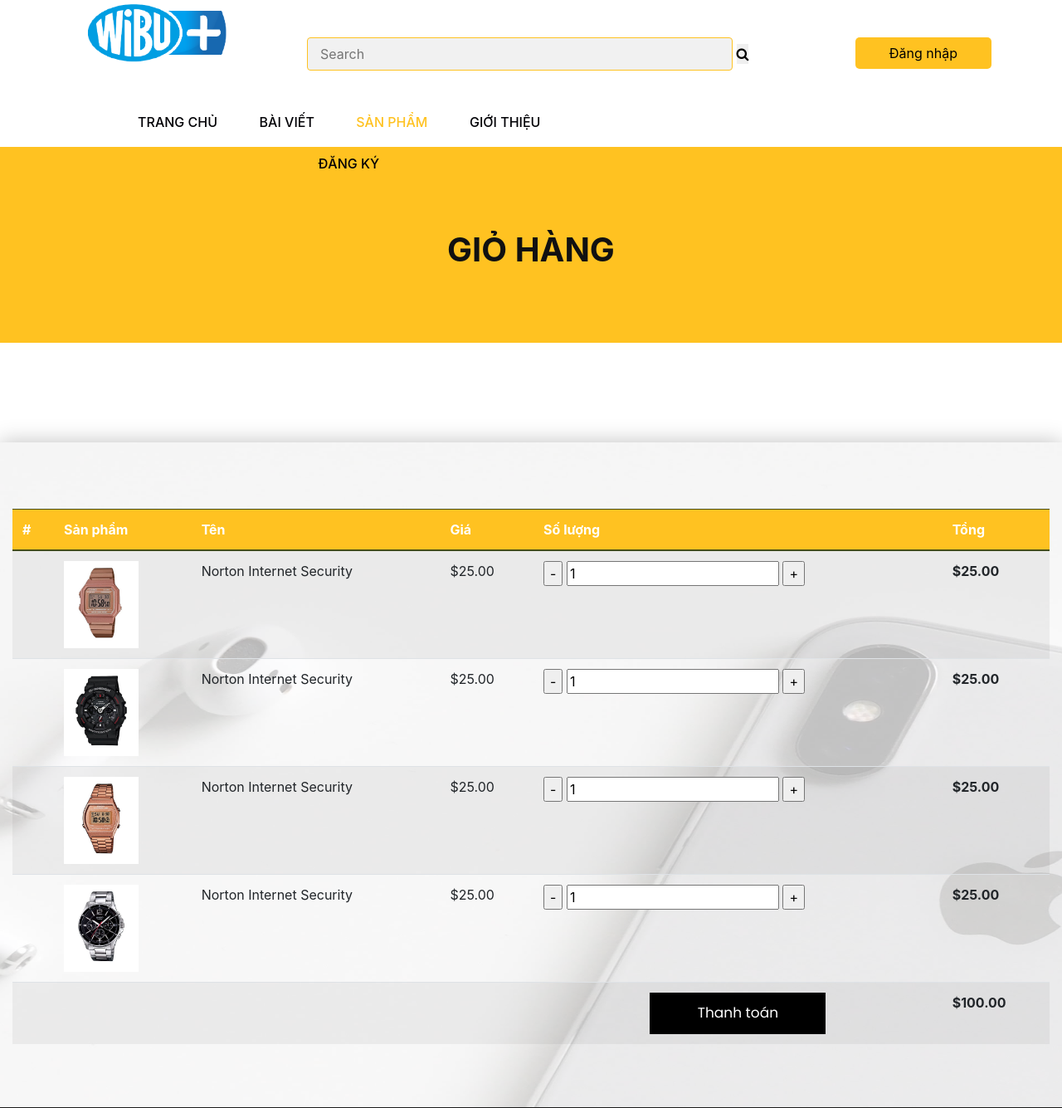
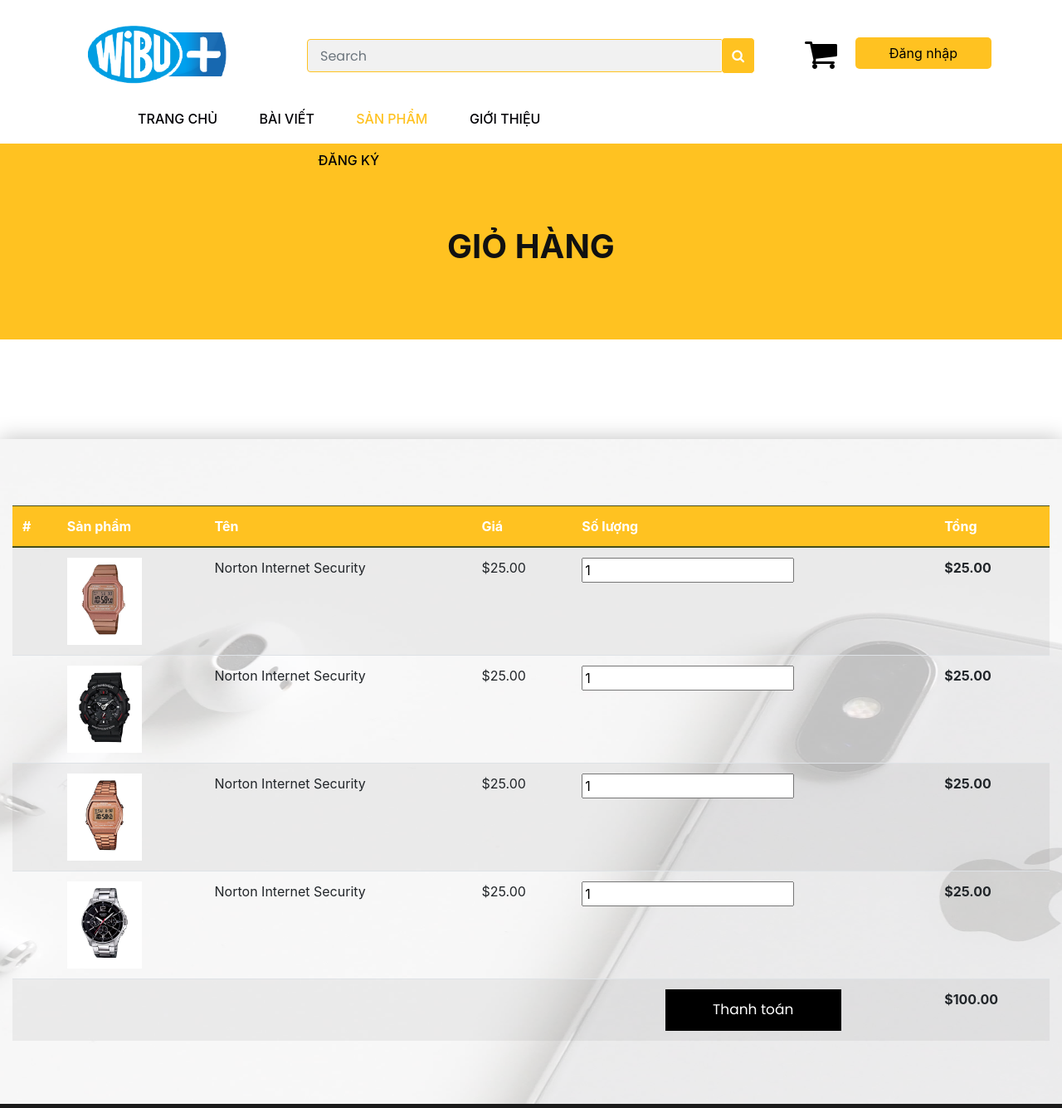
Before and after one commit to tienvu797/wibu-btl, a PHP site: page /cart.html in a window 1280 px wide. Shown: the top 1335 px of the page at 83% size. Run offline with PHP 8.4, Linux system fonts and the light colour scheme; some libraries are stand-ins or nearby versions.

Commit message:
no message

```diff
--- a/cart.html
+++ b/cart.html
@@ -59,12 +59,19 @@
                             </div>
                             <div class="col-md-6">
                                 <div class="search">
-                                    <input type="text" placeholder="Search">
-                                    <button><i class="fa fa-search"></i></button>
+                                    <div class="input-group mb-3">
+                                      <input type="text" class="form-control" placeholder="Search">
+                                      <div class="input-group-append">
+                                        <button id="btn-search" class="btn btn-success" type="submit"><i class="fa fa-search"></i></button>
+                                      </div>
+                                    </div>
                                 </div>
                             </div>
                             <div class="col-md-3">
                                 <li><button id="buy" onclick="document.getElementById('id01').style.display='block'" style="width:auto;">Đăng nhập</button></li>
+                                <div id="btn-card" >
+                                    <a href="cart.html"><i class="fa fa-shopping-cart"></i></a>
+                                </div>
                                 <div id="id01" class="modal">
                                     <span onclick="document.getElementById('id01').style.display='none'" class="close" title="Close Modal">&times;</span>
                                     <form class="modal-content" action="/action_page.php">
@@ -153,9 +160,7 @@
                                 <td>$25.00</td>
                                 <td>
                                     <div class="quantity buttons_added">
-                                        <input type="button" class="minus" value="-">
                                         <input type="number" size="4" class="input-text qty text" title="Qty" value="1" min="0" step="1">
-                                        <input type="button" class="plus" value="+">
                                     </div>
                                 </td>
                                 <th>$25.00</th>
@@ -167,9 +172,7 @@
                                 <td>$25.00</td>
                                 <td>
                                     <div class="quantity buttons_added">
-                                        <input type="button" class="minus" value="-">
                                         <input type="number" size="4" class="input-text qty text" title="Qty" value="1" min="0" step="1">
-                                        <input type="button" class="plus" value="+">
                                     </div>
                                 </td>
                                 <th>$25.00</th>
@@ -181,9 +184,7 @@
                                 <td>$25.00</td>
                                 <td>
                                     <div class="quantity buttons_added">
-                                        <input type="button" class="minus" value="-">
                                         <input type="number" size="4" class="input-text qty text" title="Qty" value="1" min="0" step="1">
-                                        <input type="button" class="plus" value="+">
                                     </div>
                                 </td>
                                 <th>$25.00</th>
@@ -195,9 +196,7 @@
                                 <td>$25.00</td>
                                 <td>
                                     <div class="quantity buttons_added">
-                                        <input type="button" class="minus" value="-">
                                         <input type="number" size="4" class="input-text qty text" title="Qty" value="1" min="0" step="1">
-                                        <input type="button" class="plus" value="+">
                                     </div>
                                 </td>
                                 <th>$25.00</th>
--- a/css/style.css
+++ b/css/style.css
@@ -38,19 +38,37 @@
 .mySlides {display:none;}
 
 #imgcorousel{
-		background: #ddd;
+	background: #ddd;
     text-align: center;
     margin-bottom: 30px;
     padding: 20px 25px;
 }
 
-
-
+.input-group > .input-group-append > .btn{
+	border-top-left-radius: 0;
+    border-bottom-left-radius: 0;
+    border: 1px solid white;
+}
+#btn-search{
+	background: #ffc221;
+    margin-top: 18px;
+    border-radius: 5px;
+    display: inline-block;
+    float: right;
+    margin-top: 45px;
+
+}
+
+.input-group>.form-control:not(:last-child) {
+	border-top-right-radius: 0;
+    border-bottom-right-radius: 0;
+	margin-top: 47px;
+}
 html {
 	scroll-behavior: smooth;
 }
 .search input[type=text] {
-    width: 95%;
+    width: 50%;
     height: 40px;
     padding: 0 15px;
     margin-top: 45px;
@@ -359,7 +377,12 @@
 	width: 75px;
 }
 
-
+.btn:not(:disabled):not(.disabled) {
+    cursor: pointer;
+    height: 50%;
+    margin-top: 93%;
+    background-color: black;
+}
 /*----------------------------
     preloader area
 ----------------------------*/
@@ -463,17 +486,25 @@
 	text-align: center;
 }
 
-
+.fa-shopping-cart:before {
+    content: "\f07a";
+    color: black;
+    font-size: 42px;
+}
 /*---------------------------------------------------------------------
     header area
 ---------------------------------------------------------------------*/
-
+#btn-card{
+	margin-top: 44px;
+    margin-left: 30px;
+}
 .logo_section {
 	text-align: center;
 }
 
 .logo {
 	float: left;
+	margin-top: 26px;
 }
 
 nav.main-menu {
```
Also changed, not shown: about.html (+9 -6 lines), blog.html (+9 -2 lines), contact.html (+9 -2 lines), index2.html (+10 -3 lines), item.html (+9 -2 lines), product.html (+9 -2 lines).
